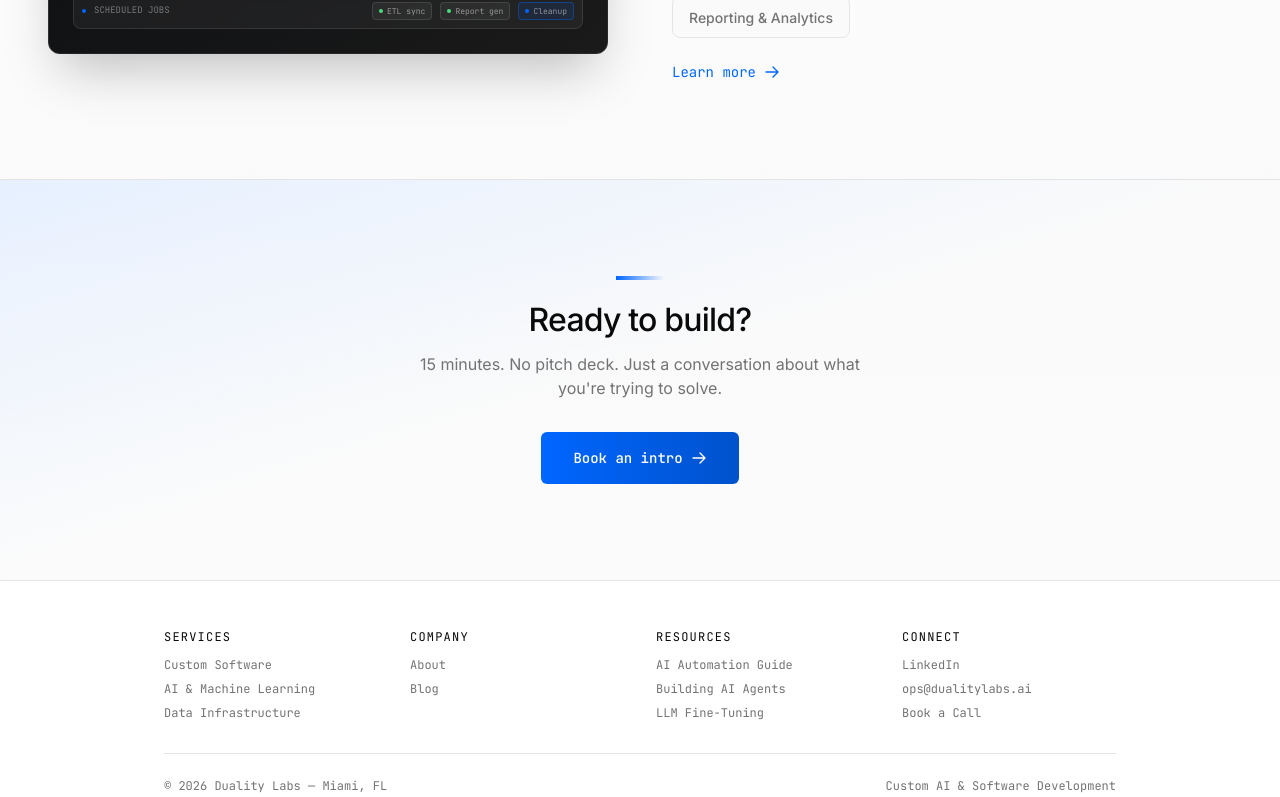
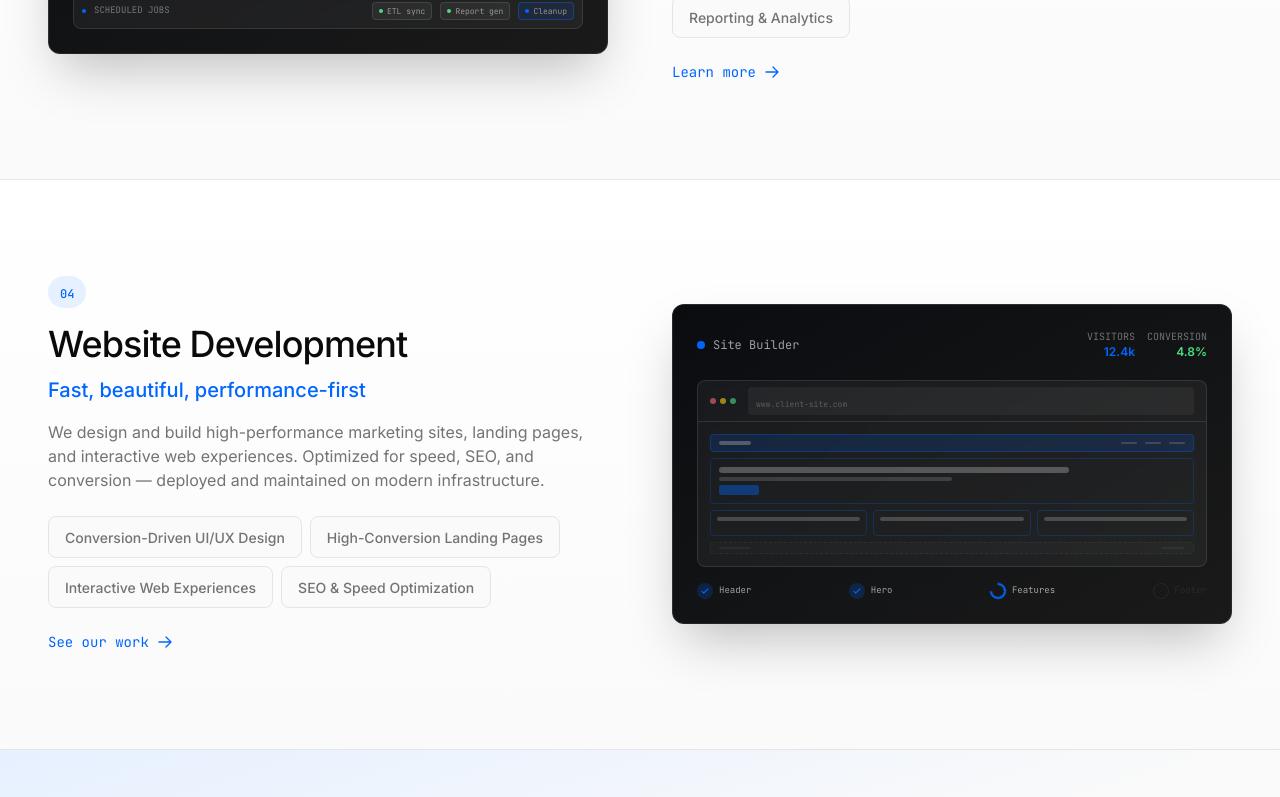
Before and after one commit to Erichalfonso/duality-labs, a Next.js app: page /services in a window 1280 px wide. Shown: the part 2000-2797 px from the top of the page. Built offline with nearby package versions, Linux system fonts and the light colour scheme.

Commit message:
Add Website Development as fourth service offering
Co-Authored-By: Claude Opus 4.6 (1M context) <noreply@anthropic.com>

```diff
--- a/app/work/page.tsx
+++ /dev/null
@@ -1,55 +0,0 @@
-import Nav from '@/components/nav'
-import PageHeader from '@/components/page-header'
-import Footer from '@/components/footer'
-import type { Metadata } from 'next'
-
-export const metadata: Metadata = {
-  title: 'Work - Duality Labs',
-  description: 'Selected projects and client work from Duality Labs.',
-}
-
-export default function WorkPage() {
-  return (
-    <>
-      <Nav />
-      <main>
-        <PageHeader
-          tag="Portfolio"
-          title="Selected work"
-          description="Case studies and projects showcasing our approach to building AI-powered systems and internal tools."
-        />
-
-        <section className="relative py-12 sm:py-16 md:py-20 overflow-hidden">
-          <div className="absolute inset-0 bg-gradient-to-b from-bg to-gradient-to" />
-
-          <div className="max-w-[1000px] mx-auto px-4 sm:px-6 relative z-10">
-            {/* Placeholder for portfolio items */}
-            <div className="grid sm:grid-cols-2 gap-4 sm:gap-6">
-              {[1, 2, 3, 4].map((i) => (
-                <div
-                  key={i}
-                  className="relative h-56 sm:h-64 p-6 sm:p-8 rounded-lg border border-card-border bg-card-bg flex items-center justify-center"
-                >
-                  <div className="text-center">
-                    <div className="w-10 h-10 sm:w-12 sm:h-12 rounded-md bg-accent-light mx-auto mb-3 sm:mb-4 flex items-center justify-center">
-                      <span className="font-mono text-xs sm:text-sm font-medium text-accent">
-                        {String(i).padStart(2, '0')}
-                      </span>
-                    </div>
-                    <p className="text-xs sm:text-sm text-text-secondary font-mono">
-                      Project placeholder
-                    </p>
-                    <p className="text-[10px] sm:text-xs text-text-secondary mt-2">
-                      Add your case study content here
-                    </p>
-                  </div>
-                </div>
-              ))}
-            </div>
-          </div>
-        </section>
-      </main>
-      <Footer />
-    </>
-  )
-}
--- a/components/service-illustrations.tsx
+++ b/components/service-illustrations.tsx
@@ -416,7 +416,7 @@ export function MVPIllustration() {
       <div className="absolute inset-0 opacity-5 font-mono text-[8px] overflow-hidden">
         <div className="absolute inset-0 flex flex-col gap-1 p-2 text-accent/40">
           {Array.from({ length: 20 }).map((_, i) => (
-            <div key={i}>{`${'  '.repeat(Math.random() * 3)}const build_${i} = () => {...}`}</div>
+            <div key={i}>{`${'  '.repeat(i % 3)}const build_${i} = () => {...}`}</div>
           ))}
         </div>
       </div>
@@ -989,3 +989,142 @@ export function IntegrationIllustration() {
     </div>
   )
 }
+
+export function WebDevIllustration() {
+  const [step, setStep] = useState(0)
+
+  useEffect(() => {
+    const interval = setInterval(() => {
+      setStep((prev) => (prev + 1) % 4)
+    }, 2500)
+    return () => clearInterval(interval)
+  }, [])
+
+  const sections = ['Header', 'Hero', 'Features', 'Footer']
+
+  return (
+    <div className="relative w-full h-64 md:h-80 bg-gradient-to-br from-[#0A0A0A] to-[#1a1a1a] rounded-xl overflow-hidden border border-white/10 shadow-2xl">
+      {/* Grid background - same as other cards */}
+      <div className="absolute inset-0 opacity-10">
+        <div className="absolute inset-0" style={{
+          backgroundImage: 'linear-gradient(rgba(20, 184, 166, 0.1) 1px, transparent 1px), linear-gradient(90deg, rgba(20, 184, 166, 0.1) 1px, transparent 1px)',
+          backgroundSize: '20px 20px'
+        }}></div>
+      </div>
+
+      {/* Glow effect - same as other cards */}
+      <div className="absolute top-0 left-0 w-full h-full bg-gradient-to-br from-accent/5 to-transparent opacity-50"></div>
+
+      <div className="p-6 relative z-10 h-full flex flex-col">
+        {/* Header */}
+        <div className="flex items-center justify-between mb-5">
+          <div className="flex items-center gap-2">
+            <div className="w-2 h-2 rounded-full bg-accent animate-pulse-slow"></div>
+            <span className="text-white/60 text-xs font-mono">Site Builder</span>
+          </div>
+          <div className="flex items-center gap-3">
+            <div className="text-right">
+              <div className="text-[10px] text-white/40 font-mono">VISITORS</div>
+              <div className="text-xs text-accent font-bold">12.4k</div>
+            </div>
+            <div className="text-right">
+              <div className="text-[10px] text-white/40 font-mono">CONVERSION</div>
+              <div className="text-xs text-green-400 font-bold">4.8%</div>
+            </div>
+          </div>
+        </div>
+
+        {/* Browser mockup */}
+        <div className="flex-1 bg-white/5 backdrop-blur-sm rounded-lg border border-white/10 overflow-hidden flex flex-col">
+          {/* Browser chrome */}
+          <div className="flex items-center gap-2 px-3 py-1.5 border-b border-white/10">
+            <div className="flex gap-1">
+              <div className="w-1.5 h-1.5 rounded-full bg-red-400/60"></div>
+              <div className="w-1.5 h-1.5 rounded-full bg-yellow-400/60"></div>
+              <div className="w-1.5 h-1.5 rounded-full bg-green-400/60"></div>
+            </div>
+            <div className="flex-1 bg-white/5 rounded px-2 py-0.5 ml-1">
+              <span className="text-[8px] font-mono text-white/25">www.client-site.com</span>
+            </div>
+          </div>
+
+          {/* Page content that builds section by section */}
+          <div className="p-3 flex-1 flex flex-col gap-1.5">
+            {/* Nav */}
+            <div className={`flex items-center justify-between px-2 py-1.5 rounded transition-all duration-700 ${
+              step >= 0 ? 'bg-accent/15 border border-accent/30' : 'bg-white/[0.02] border border-white/5 border-dashed'
+            }`}>
+              <div className="h-1 w-8 bg-white/25 rounded-full"></div>
+              <div className="flex gap-2">
+                <div className="h-0.5 w-4 bg-white/15 rounded-full"></div>
+                <div className="h-0.5 w-4 bg-white/15 rounded-full"></div>
+                <div className="h-0.5 w-4 bg-white/15 rounded-full"></div>
+              </div>
+            </div>
+
+            {/* Hero */}
+            <div className={`px-2 py-2 rounded transition-all duration-700 ${
+              step >= 1 ? 'bg-accent/12 border border-accent/25' : 'bg-white/[0.02] border border-white/5 border-dashed'
+            }`}>
+              <div className="space-y-1">
+                <div className={`h-1.5 w-3/4 rounded-full transition-all duration-500 ${step >= 1 ? 'bg-white/25' : 'bg-white/5'}`}></div>
+                <div className={`h-1 w-1/2 rounded-full transition-all duration-500 ${step >= 1 ? 'bg-white/15' : 'bg-white/5'}`}></div>
+                <div className={`h-2.5 w-10 rounded-sm mt-1.5 transition-all duration-500 ${step >= 1 ? 'bg-accent/40' : 'bg-white/5'}`}></div>
+              </div>
+            </div>
+
+            {/* Feature cards */}
+            <div className="grid grid-cols-3 gap-1.5 flex-1">
+              {[0, 1, 2].map((i) => (
+                <div
+                  key={i}
+                  className={`rounded transition-all duration-700 flex flex-col p-1.5 ${
+                    step >= 2 ? 'bg-accent/12 border border-accent/25' : 'bg-white/[0.02] border border-white/5 border-dashed'
+                  }`}
+                  style={{ transitionDelay: `${i * 120}ms` }}
+                >
+                  <div className={`h-1 w-full rounded-full mb-1 transition-all duration-500 ${step >= 2 ? 'bg-white/20' : 'bg-white/5'}`}></div>
+                  <div className={`h-0.5 w-2/3 rounded-full transition-all duration-500 ${step >= 2 ? 'bg-white/12' : 'bg-white/3'}`}></div>
+                </div>
+              ))}
+            </div>
+
+            {/* Footer */}
+            <div className={`px-2 py-1 rounded transition-all duration-700 ${
+              step >= 3 ? 'bg-accent/12 border border-accent/25' : 'bg-white/[0.02] border border-white/5 border-dashed'
+            }`}>
+              <div className="flex justify-between">
+                <div className={`h-0.5 w-8 rounded-full transition-all duration-500 ${step >= 3 ? 'bg-white/20' : 'bg-white/5'}`}></div>
+                <div className={`h-0.5 w-6 rounded-full transition-all duration-500 ${step >= 3 ? 'bg-white/15' : 'bg-white/5'}`}></div>
+              </div>
+            </div>
+          </div>
+        </div>
+
+        {/* Build progress - same style as other cards */}
+        <div className="mt-4 space-y-2">
+          <div className="flex items-center justify-between">
+            {sections.map((section, i) => (
+              <div key={i} className={`flex items-center gap-1.5 transition-all duration-500 ${step >= i ? 'opacity-100' : 'opacity-30'}`}>
+                {step > i ? (
+                  <div className="w-4 h-4 rounded-full bg-accent/20 flex items-center justify-center">
+                    <svg className="w-2.5 h-2.5 text-accent" fill="none" viewBox="0 0 24 24" stroke="currentColor">
+                      <path strokeLinecap="round" strokeLinejoin="round" strokeWidth={3} d="M5 13l4 4L19 7" />
+                    </svg>
+                  </div>
+                ) : step === i ? (
+                  <div className="relative w-4 h-4">
+                    <div className="w-4 h-4 rounded-full border-2 border-accent border-t-transparent animate-spin-slow"></div>
+                  </div>
+                ) : (
+                  <div className="w-4 h-4 rounded-full border border-white/20"></div>
+                )}
+                <span className={`text-[9px] font-mono ${step >= i ? 'text-white/60' : 'text-white/25'}`}>{section}</span>
+              </div>
+            ))}
+          </div>
+        </div>
+      </div>
+    </div>
+  )
+}
--- a/components/services.tsx
+++ b/components/services.tsx
@@ -6,6 +6,7 @@ import {
   MVPIllustration,
   MLPipelineIllustration,
   IntegrationIllustration,
+  WebDevIllustration,
 } from './service-illustrations'
 
 const services = [
@@ -32,6 +33,15 @@ const services = [
     features: ['Data Pipelines', 'Workflow Automation', 'System Integrations', 'Reporting & Analytics'],
     illustration: IntegrationIllustration,
     href: '/services/data-infrastructure',
+  },
+  {
+    title: 'Website Development',
+    subtitle: 'Fast, beautiful, performance-first',
+    description: 'We design and build high-performance marketing sites, landing pages, and interactive web experiences. Optimized for speed, SEO, and conversion — deployed and maintained on modern infrastructure.',
+    features: ['Conversion-Driven UI/UX Design', 'High-Conversion Landing Pages', 'Interactive Web Experiences', 'SEO & Speed Optimization'],
+    illustration: WebDevIllustration,
+    href: '/services',
+    linkLabel: 'See our work',
   },
 ]
 
@@ -136,7 +146,7 @@ export default function Services() {
                     href={service.href}
                     className="inline-flex items-center gap-2 font-mono text-sm text-accent hover:underline mt-2"
                   >
-                    Learn more
+                    {service.linkLabel || 'Learn more'}
                     <svg xmlns="http://www.w3.org/2000/svg" fill="none" viewBox="0 0 24 24" strokeWidth={2} stroke="currentColor" className="w-4 h-4">
                       <path strokeLinecap="round" strokeLinejoin="round" d="M13.5 4.5L21 12m0 0l-7.5 7.5M21 12H3" />
                     </svg>
```
